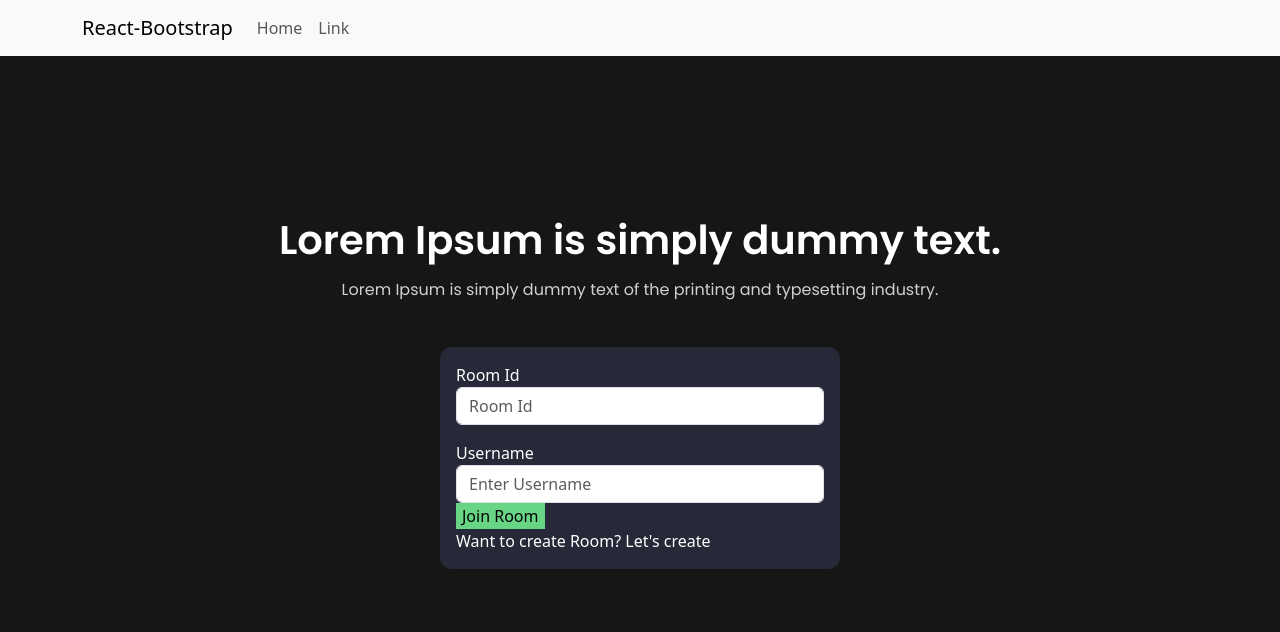
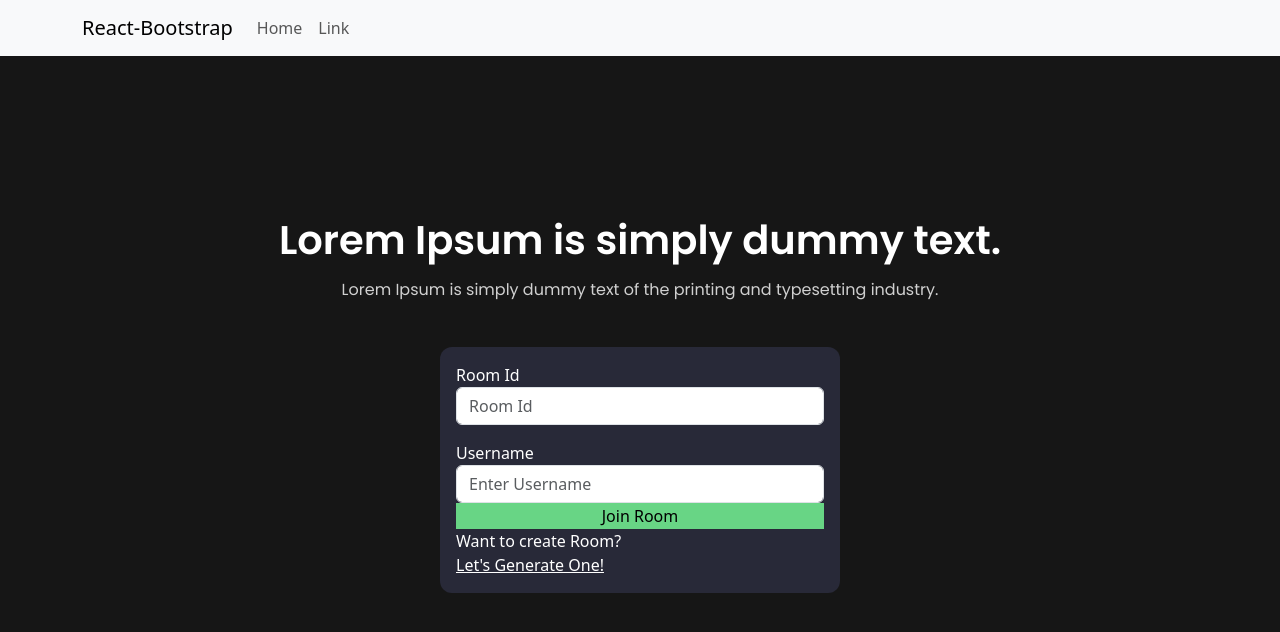
Before and after one commit to neeldoshii/InterviewPad, a React (Vite) app: page / in a window 1280 px wide. Shown: the top 632 px of the page. Built offline with nearby package versions, Linux system fonts and the light colour scheme.

Commit message:
Added : UUID, Toastify and errpr handling

```diff
--- a/src/const.js
+++ b/src/const.js
@@ -1,4 +1,6 @@
 // Contains Language and Language Version supported by Piston API
+import { ToastContainer, toast } from "react-toastify";
+
 const LANGUAGE_VERSIONS = {
     javascript: "18.15.0",
     typescript: "5.0.3",
@@ -8,3 +10,35 @@ const LANGUAGE_VERSIONS = {
     php: "8.2.3",
     cpp :'10.2.0',
 };
+
+export const ToastType = {
+    INFO    : "INFO",
+    WARNING : "WARNING",
+    SUCCESS : "SUCCESS",
+    ERROR   : "ERROR",
+    DEFAULT : "DEFAULT"
+};
+
+export const SHOWTOAST = (msg, type) =>{
+    switch(type){
+      case ToastType.WARNING:
+        toast.warning(msg)
+        break
+
+      case ToastType.INFO:
+        toast.info(msg)
+        break
+
+      case ToastType.SUCCESS:
+        toast.success(msg)
+        break
+
+      case ToastType.ERROR:
+        toast.error(msg)
+        break
+
+      default:
+        toast("Developer Fucked Up!")
+    }
+
+  }
--- a/src/main.jsx
+++ b/src/main.jsx
@@ -18,7 +18,7 @@ const router = createBrowserRouter([
   //   element: <CodeEditor />
   // }
   {
-    path: "/code",
+    path: "/code/:roomId",
     element: <CodeEditor />
   }
 ]);
--- a/src/pages/CodeEditor/CodeEditor.jsx
+++ b/src/pages/CodeEditor/CodeEditor.jsx
@@ -1,9 +1,10 @@
-import React, { useState } from "react";
+import React, { useState, } from "react";
 import MainLayout from "../../MainLayout";
 import "./codeEditor.css";
 import AvatarComponent from "../../components/AvatarComponent";
 import MonacoEditor from "../../components/MonacoEditor";
 import LanguageSelect from "../../components/LanguageSelect";
+import { useParams } from "react-router-dom";
 
 
 
@@ -13,6 +14,9 @@ const CodeEditor = () => {
     1: "Vishank",
     2: "sas sas",
   };
+  const params = useParams();
+  console.log(params);
+
 
   const [selectedLanguage, setSelectedLanguage] = useState("Javascript");
 
--- a/src/pages/Homepage.jsx
+++ b/src/pages/Homepage.jsx
@@ -1,26 +1,52 @@
-import React, { useState } from 'react'
-import App from '../App'
-import MainLayout from '../MainLayout'
-import { Link } from 'react-router-dom';
+import { useState } from "react";
+// eslint-disable-next-line no-unused-vars
+import App from "../App";
+import MainLayout from "../MainLayout";
+import { Link, useNavigate} from "react-router-dom";
+import { v4 as uuidv4 } from "uuid";
+import { ToastContainer, toast } from "react-toastify";
+import 'react-toastify/dist/ReactToastify.css';
+import { SHOWTOAST, ToastType } from "../const";
 
 const Homepage = () => {
-
   const [roomId, setRoomId] = useState("");
   const [username, setUsername] = useState("");
+  const navigation = useNavigate();
 
+  const generateRoomUUID = () => {
+    setRoomId(uuidv4());
+  };
+
+
+  const checkCondition = () => {
+    if(roomId === ""){
+      SHOWTOAST("Room ID Cannot be null!", ToastType.ERROR)
+    }
+    if(username === ""){
+      SHOWTOAST("Username cannot be null!", ToastType.ERROR)
+    }
+    if(username !== "" && roomId !== ""){
+      SHOWTOAST("Joining Room!", ToastType.SUCCESS)
+
+      navigation(`/code/${roomId}`)
+    }
+  };
 
   return (
     // For dynamic purpose not needed here but used for learning purposes and scalablity.
     <MainLayout>
-
       <div style={{ height: "100%" }} className="container">
-        <h1 className='title-heading'>Lorem Ipsum is simply dummy text.</h1>
-        <h2 className='subtitle-heading'>Lorem Ipsum is simply dummy text of the printing and typesetting industry.</h2>
-        <div className='container-wrapper'>
-
-          <div className='join-meeting'>
-
-            <label style={{ color: "white" }} className='formLabels'> Room Id</label>
+        <h1 className="title-heading">Lorem Ipsum is simply dummy text.</h1>
+        <h2 className="subtitle-heading">
+          Lorem Ipsum is simply dummy text of the printing and typesetting
+          industry.
+        </h2>
+        <div className="container-wrapper">
+          <div className="join-meeting">
+            <label style={{ color: "white" }} className="formLabels">
+              {" "}
+              Room Id
+            </label>
 
             <input
               type="text"
@@ -28,38 +54,51 @@ const Homepage = () => {
               id="exampleInputEmail1"
               placeholder="Room Id"
               value={roomId}
-              onChange={
-                (event)=>{
-                  setRoomId(event.target.value)
-                }
-              }
+              onChange={(event) => {
+                setRoomId(event.target.value);
+              }}
             />
 
-
-            <label style={{ color: "white", marginTop: "16px" }} className='formLabels'>Username</label>
+            <label
+              style={{ color: "white", marginTop: "16px" }}
+              className="formLabels"
+            >
+              Username
+            </label>
 
             <input
               type="text"
               className="form-control formInputBS"
               placeholder="Enter Username"
               value={username}
-              onChange={
-                (event)=>{
-                setUsername(event.target.value)
-              }
-              }/>
+              onChange={(event) => {
+                setUsername(event.target.value);
+              }}
+            />
 
-            <Link to="/code" ele>
-              <button style={{ backgroundColor: "#68D585", border: "0" }} className='joinRoomBtn'>Join Room</button>
-            </Link>
+            {/* One way to do but we need to check some condition before letting the user go to the code editor */}
+            {/* <Link to= {`/code/${roomId}`} > */}
+            <button
+              style={{ backgroundColor: "#68D585", border: "0" }}
+              className="joinRoomBtn"
+              onClick={checkCondition}
+            >
+              Join Room
+            </button>
+            {/* </Link> */}
 
-            <label style={{ color: "white" }}> Want to create Room? Let's create</label>
+            <label style={{ color: "white" }}>
+              Want to create Room?
+              <span style={{ marginLeft: "12px" }} onClick={generateRoomUUID} >
+              <ToastContainer />
+                <u>Let&apos;s Generate One!</u>
+              </span>
+            </label>
           </div>
         </div>
-
       </div>
     </MainLayout>
-  )
-}
+  );
+};
 
-export default Homepage
+export default Homepage;
```
